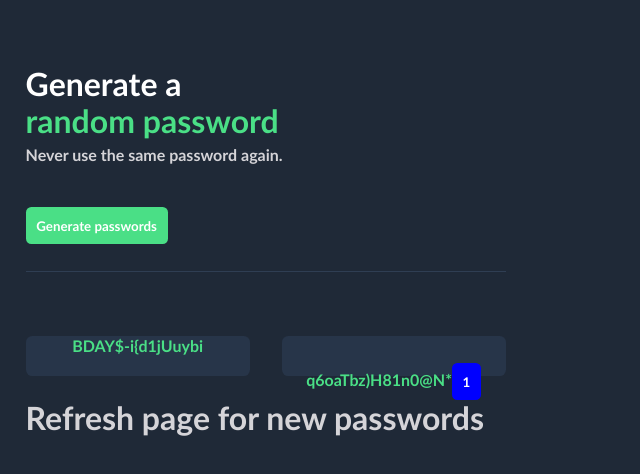
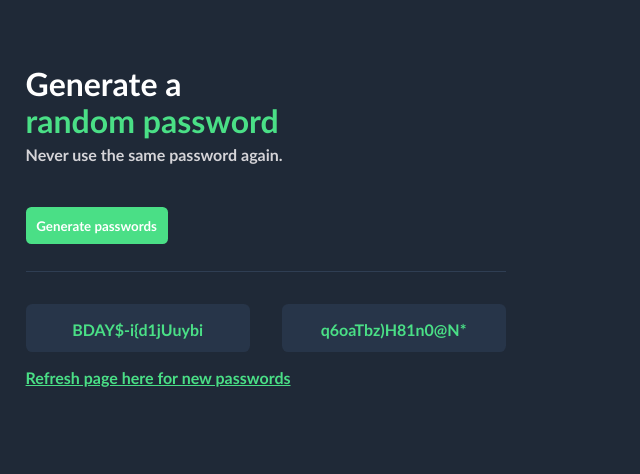
Before and after one commit to alexisGrigoris/grind, a plain HTML site: page Frontend career path/Password generator/index.html in a window 1280 px wide. Both pictures are taken after a click on the button "Generate passwords". Shown: the whole page, without its empty margins (0-640 px from the left). Drawn offline with Linux system fonts and the light colour scheme.

Commit message:
pass generator

```diff
--- a/Frontend career path/Password generator/index.css
+++ b/Frontend career path/Password generator/index.css
@@ -45,16 +45,24 @@ button{
 .field{
     background-color: #273549;
     width: 14em;
-    height: 2.5em;
+    height: 2em;
     border-radius: 0.4em;
-    margin-top: 4em;
+    margin-top: 2em;
+    padding-top: 1em;
     color: #4ADF86;
     text-align: center;
 
-
 }
 
-#copy2{
-    background-color: blue;
 
+a{
+    color: #4ADF86;
+
+    margin-top: 12em;
 }
+
+.ref{
+
+
+    margin-top: 1em;
+}
--- a/Frontend career path/Password generator/index.html
+++ b/Frontend career path/Password generator/index.html
@@ -5,15 +5,20 @@
     <body>
         <h1 id="white"> Generate a <h1 id="green"> random password</h1></h1>
         <p> Never use the same password again.</p>
-        <button onclick ="passgen(); passgen2();"> Generate passwords</button>
+        <button onclick ="passgen(); passgen2();" id="buitton"> Generate passwords</button>
 
         <div id="line"> </div>
         <div class="passfields">
-            <div class="field" id="1">   </div>
+            <div class="field" id="1">  </div>
+
             <div class="field" id="2">   </div>
 
         </div>
-        <h1 id="refresh"> </h1>
+        <div class = "ref">
+        <a href="javascript:window.location.href=window.location.href" id="refresh"> <h1></h1></a>
+        </div>
+
+
         <script src="index.js"></script>
     </body>
 </html>
--- a/Frontend career path/Password generator/index.js
+++ b/Frontend career path/Password generator/index.js
@@ -10,7 +10,9 @@ function passgen() {
     let newpass = characters[rn];
     field1.textContent +=  newpass
     }
-    refresh.textContent = "Refresh page for new passwords"
+    document.getElementById('buitton').disabled = 'disabled';
+
+    refresh.textContent = "Refresh page here for new passwords"
 }
 
 function passgen2() {
@@ -20,7 +22,17 @@ function passgen2() {
     field2.innerHTML += newpass
 
     }
-    field2.innerHTML += ("<button onclick='copy()' id='copy2'> 1 </button>")
+
 }
 
 let refresh = document.getElementById("refresh")
+
+
+  const copyContent = async () => {
+    try {
+      await navigator.clipboard.writeText(field1);
+      console.log('Content copied to clipboard');
+    } catch (err) {
+      console.error('Failed to copy: ', err);
+    }
+  }
```
